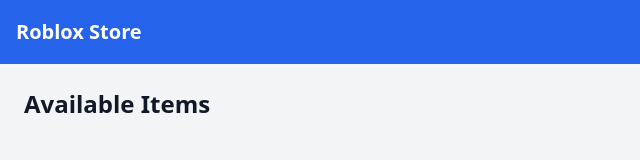
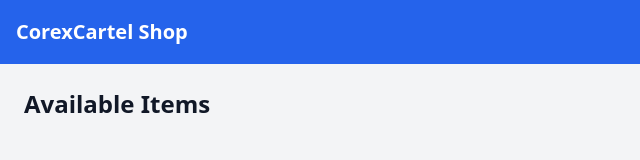
Before and after one commit to realease893/Realease893.github.io, a plain HTML site: page index.html in a window 1280 px wide. Shown: the full height of the page, 0-640 px from the left. Drawn offline with nearby package versions, Linux system fonts and the light colour scheme.

Commit message:
Update index.html

```diff
--- a/index.html
+++ b/index.html
@@ -9,7 +9,7 @@
 <body class="bg-gray-100 text-gray-900">
   <!-- Navbar -->
   <nav class="bg-blue-600 p-4 flex justify-between items-center">
-    <h1 class="text-xl font-bold text-white">Roblox Store</h1>
+    <h1 class="text-xl font-bold text-white">CorexCartel Shop</h1>
     <button onclick="toggleLogin()" class="bg-white px-3 py-1 rounded text-blue-600 font-semibold">
       Admin Login
     </button>
```
